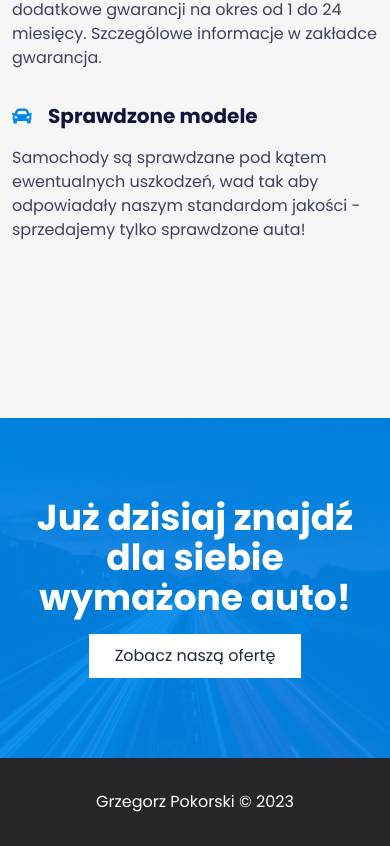
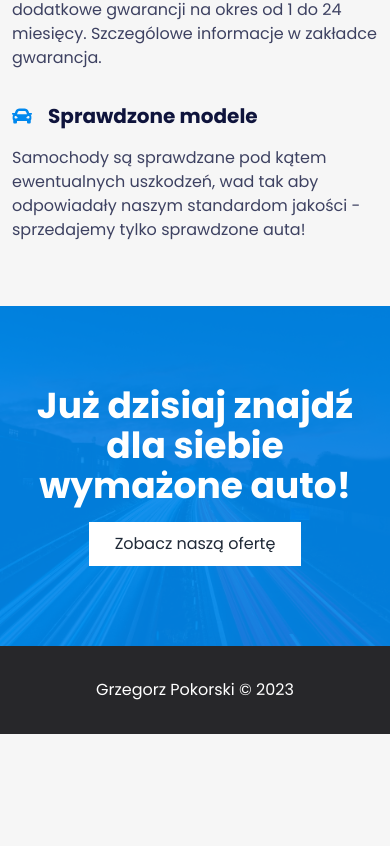
Before and after one commit to grzegorzpokorski/autodealer, a Next.js app: page / in a window 390 px wide. Shown: the part 2137-2983 px from the top of the page. After the commit the page ends 2871 px from the top, so only its background shows below. Built offline with nearby package versions, Linux system fonts and the light colour scheme.

Commit message:
fix: fix banner margin top on mobile

```diff
--- a/src/components/molecules/SectionWithOverlay/SectionWithOverlay.tsx
+++ b/src/components/molecules/SectionWithOverlay/SectionWithOverlay.tsx
@@ -17,7 +17,7 @@ const overlayVariants = {
 
 const marginsVariants = {
   default: "py-20",
-  banner: "mt-28",
+  banner: "lg:mt-28",
 };
 
 export const SectionWithOverlay = ({
```
